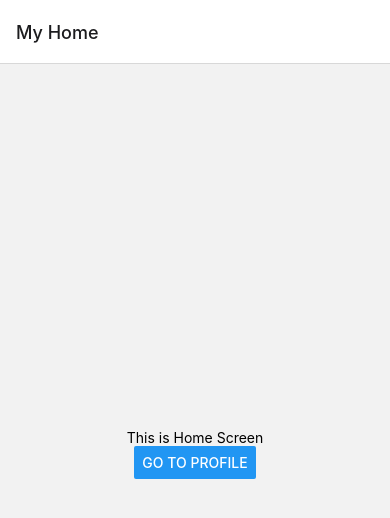
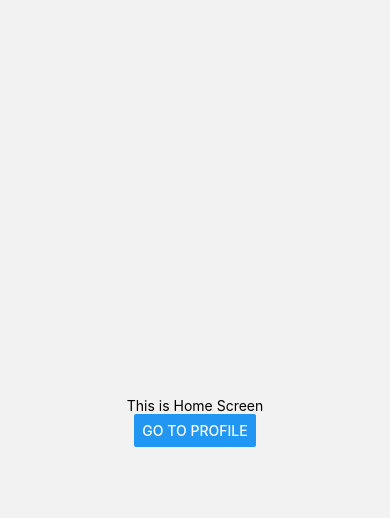
Before and after one commit to kwakyebrilliant/MainApp-mobile, a React Native app: screen / in a window 390 px wide. Shown: the top 518 px of the page. Built offline with nearby package versions, Linux system fonts and the light colour scheme.

Commit message:
route updates

```diff
--- a/src/Navigations/Routes.js
+++ b/src/Navigations/Routes.js
@@ -9,7 +9,9 @@ const Stack = createNativeStackNavigator();
 function Routes() {
   return (
     <NavigationContainer>
-      <Stack.Navigator initialRouteName={navigationStrings.HOME}>
+      <Stack.Navigator
+        initialRouteName={navigationStrings.HOME}
+        screenOptions={{headerShown: false}}>
         <Stack.Screen
           options={{title: 'My Home'}}
           name={navigationStrings.HOME}
```
